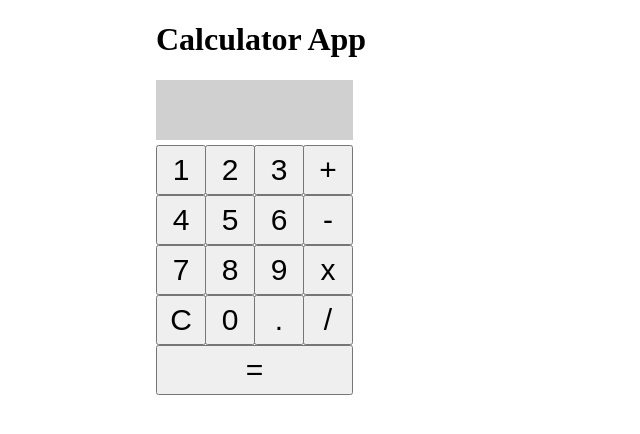
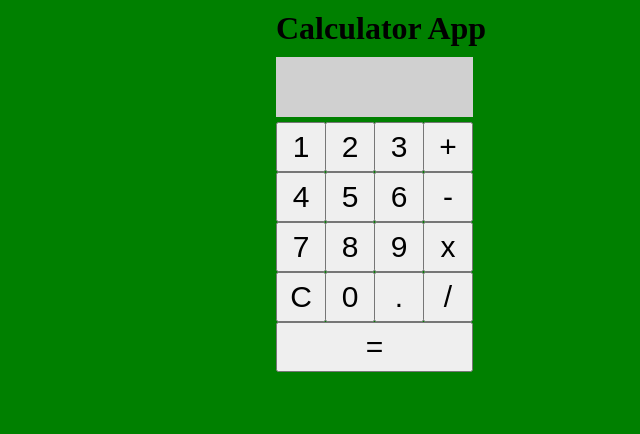
Before and after one commit to sabrams86/calculator, a plain HTML site: page index.html in a window 1280 px wide. Shown: the whole page, without its empty margins (44-684 px from the left). Drawn offline with Linux system fonts and the light colour scheme.

Commit message:
done for the night

```diff
--- a/assets/css/app.css
+++ b/assets/css/app.css
@@ -1,17 +1,19 @@
 html, body{
   margin: auto 0;
   padding: auto 0;
+  background-color: green;
 }
 
 h1 {
-  margin-left: 200px;
+  margin: 0 auto;
+  width: 50%;
+  padding: 10px;
 }
 
 .calculator {
-  width: auto;
+  width: 50%;
   display: block;
-  margin-left: 200px;
-  margin-right: auto;
+  margin: 0 auto;
 }
 
 .button {
```
